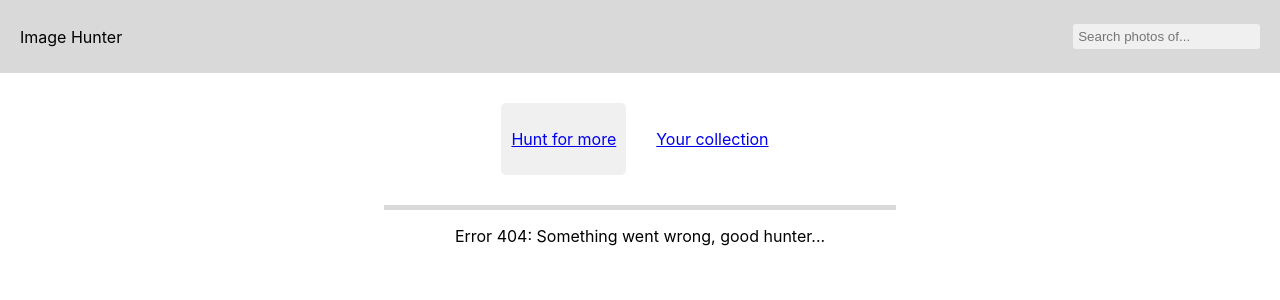
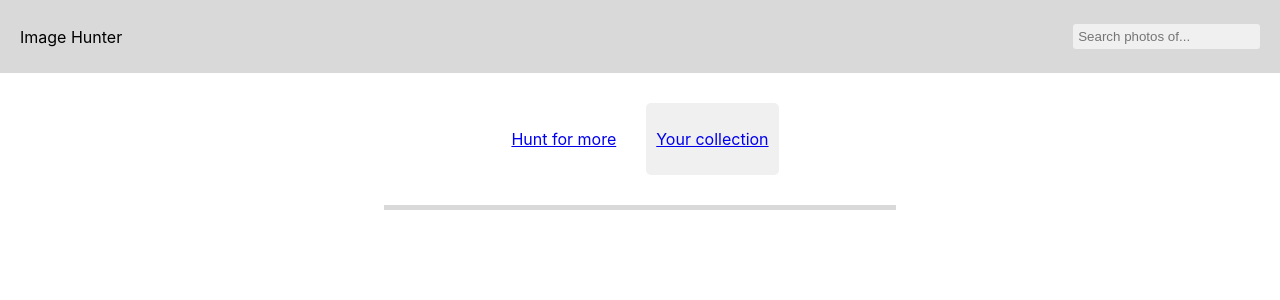
Before and after one commit to Esseichkei/image-hunter, a React (Create React App) app: page /collection/search/1 in a window 1280 px wide. Before the commit this address had no page. Shown: the top 300 px of the page. Built offline with nearby package versions, Linux system fonts and the light colour scheme.

Commit message:
adds Collection routing to matching description at /collection/search/:query

```diff
--- a/src/App.js
+++ b/src/App.js
@@ -18,6 +18,9 @@ function App() {
             <Route path='/collection' element={(
               <Collection />
               )} />
+            <Route path='/collection/search/:query' element={(
+              <Collection />
+              )} />
             <Route path='/' element={(
                 <Search />
               )} />
--- a/src/components/tabs/Tabs.js
+++ b/src/components/tabs/Tabs.js
@@ -3,7 +3,7 @@ import {ContainerDiv, StyledTabLink} from "../../style/Style";
 
 export function Tabs(props) {
     const path = useLocation().pathname;
-    const inCollection = path === '/collection';
+    const inCollection = path.slice(0, '/collection'.length) === '/collection';
     return (
         <ContainerDiv>
             <StyledTabLink to='/' backgroundcolor={!inCollection ? '#F0F0F0' : ''}>
--- a/src/pages/Collection.js
+++ b/src/pages/Collection.js
@@ -3,14 +3,17 @@ import { useDispatch, useSelector } from "react-redux";
 import { loadFavorites, selectCollection } from "../slices/collectionSlice/CollectionSlice";
 import { MainDiv } from "../style/Style";
 import { CollectionItem } from "../components/collectionItem/CollectionItem";
+import { useParams } from "react-router-dom";
 
 export function Collection(props) {
     const collection = useSelector(selectCollection);
+    const params = useParams();
+    const query = params.query !== undefined ? params.query : '';
     const dispatch = useDispatch();
     useEffect(() => {if (collection.loaded === false) {dispatch(loadFavorites());}}, [dispatch, collection.loaded]);
     return (
         <MainDiv>
-            {collection.images.map(image => <CollectionItem imagedata={image} key={'citem' + image.id}/>)}
+            {collection.images.filter(image => image.description.toLowerCase().includes(query.toLowerCase())).map(image => <CollectionItem imagedata={image} key={'citem' + image.id}/>)}
         </MainDiv>
     );
 }
```
